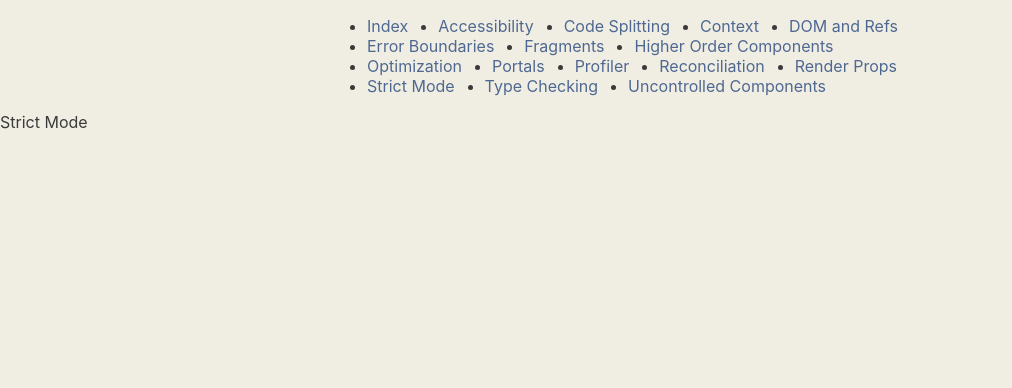
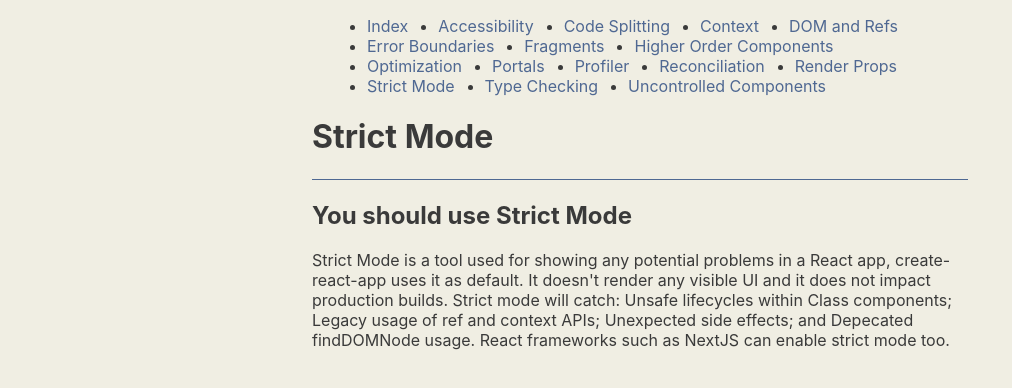
Before and after one commit to danbfield/react-concepts, a Next.js app in the folder app/: page /strict-mode in a window 1280 px wide. Shown: the top 388 px of the page, without its empty margins (0-1012 px from the left). Built offline with nearby package versions, Linux system fonts and the light colour scheme.

Commit message:
Pages/StrictMode: Add content

```diff
--- a/app/pages/strict-mode.js
+++ b/app/pages/strict-mode.js
@@ -1,3 +1,20 @@
+import { Heading, Main, Paragraph, Section, Subheading } from '../components'
+
 export default function StrictMode() {
-  return <div>Strict Mode</div>
+  return (
+    <Main>
+      <Heading>Strict Mode</Heading>
+      <Section>
+        <Subheading>You should use Strict Mode</Subheading>
+        <Paragraph>
+          Strict Mode is a tool used for showing any potential problems in a
+          React app, create-react-app uses it as default. It doesn't render any
+          visible UI and it does not impact production builds. Strict mode will
+          catch: Unsafe lifecycles within Class components; Legacy usage of ref
+          and context APIs; Unexpected side effects; and Depecated findDOMNode
+          usage. React frameworks such as NextJS can enable strict mode too.
+        </Paragraph>
+      </Section>
+    </Main>
+  )
 }
```
